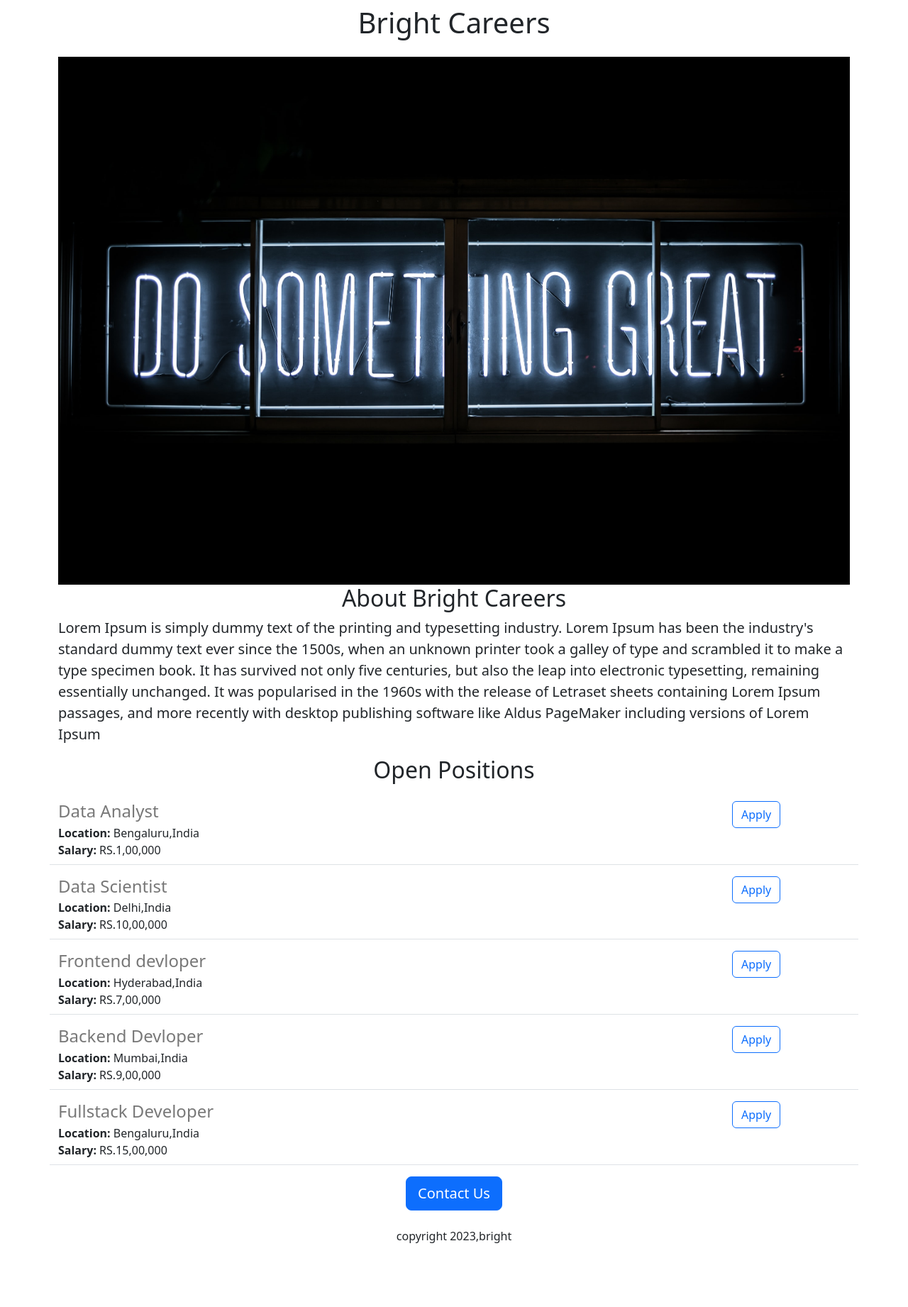
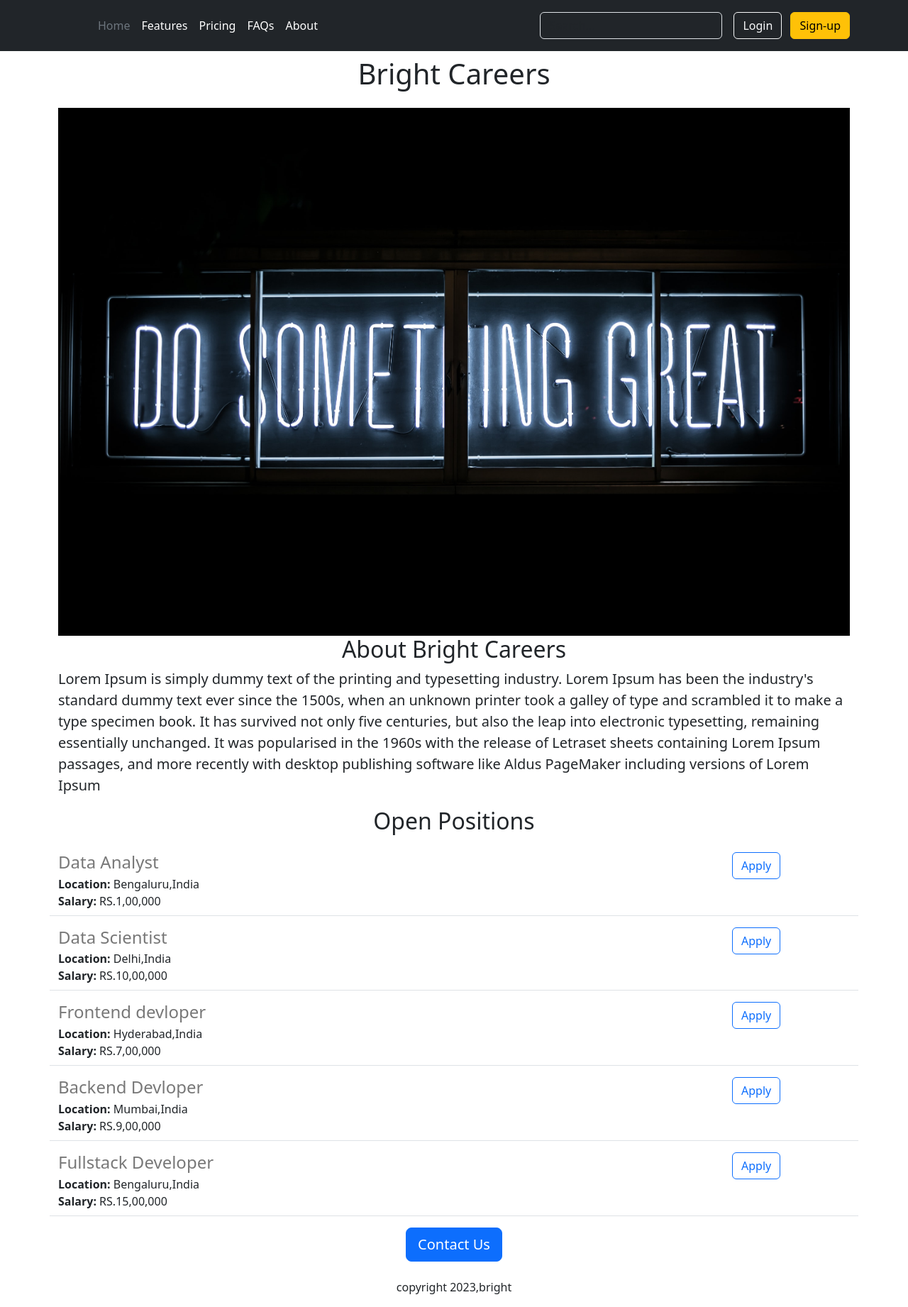
Before and after one commit to lucifer00784/careers-website, a Flask app: page / in a window 1280 px wide. Shown: the whole page at 71% size. Before the commit the page ends 1752 px from the top, so only its background shows below. Run offline with Flask 2, Linux system fonts and the light colour scheme.

Commit message:
added nav.html

```diff
--- a/templates/home.html
+++ b/templates/home.html
@@ -9,6 +9,7 @@
    <link href="https://cdn.jsdelivr.net/npm/bootstrap@5.3.0-alpha1/dist/css/bootstrap.min.css" rel="stylesheet" integrity="sha384-GLhlTQ8iRABdZLl6O3oVMWSktQOp6b7In1Zl3/Jr59b6EGGoI1aFkw7cmDA6j6gD" crossorigin="anonymous">
   </head>
   <body>
+    {% include 'nav.html' %}
     <div class="container">
       <h1 class="text-center mt-2 mb-4">{{company_name}} Careers</h1>
         <img class="img-fluid"id="banner" src="/static/banner.jpg" height="360px" width="100%"/>
--- /dev/null
+++ b/templates/nav.html
@@ -0,0 +1,26 @@
+<header class="p-3 text-bg-dark">
+    <div class="container">
+      <div class="d-flex flex-wrap align-items-center justify-content-center justify-content-lg-start">
+        <a href="/" class="d-flex align-items-center mb-2 mb-lg-0 text-white text-decoration-none">
+          <svg class="bi me-2" width="40" height="32" role="img" aria-label="Bootstrap"><use xlink:href="#bootstrap"/></svg>
+        </a>
+
+        <ul class="nav col-12 col-lg-auto me-lg-auto mb-2 justify-content-center mb-md-0">
+          <li><a href="#" class="nav-link px-2 text-secondary">Home</a></li>
+          <li><a href="#" class="nav-link px-2 text-white">Features</a></li>
+          <li><a href="#" class="nav-link px-2 text-white">Pricing</a></li>
+          <li><a href="#" class="nav-link px-2 text-white">FAQs</a></li>
+          <li><a href="#" class="nav-link px-2 text-white">About</a></li>
+        </ul>
+
+        <form class="col-12 col-lg-auto mb-3 mb-lg-0 me-lg-3" role="search">
+          <input type="search" class="form-control form-control-dark text-bg-dark" placeholder="Search..." aria-label="Search">
+        </form>
+
+        <div class="text-end">
+          <button type="button" class="btn btn-outline-light me-2">Login</button>
+          <button type="button" class="btn btn-warning">Sign-up</button>
+        </div>
+      </div>
+    </div>
+  </header>
```
